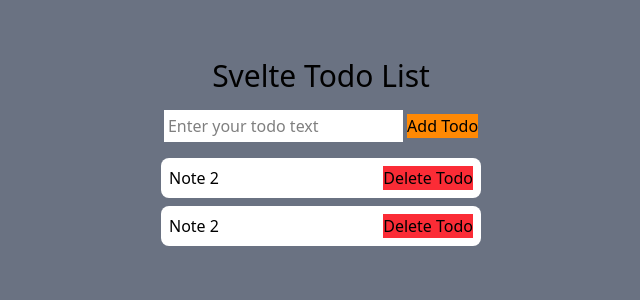
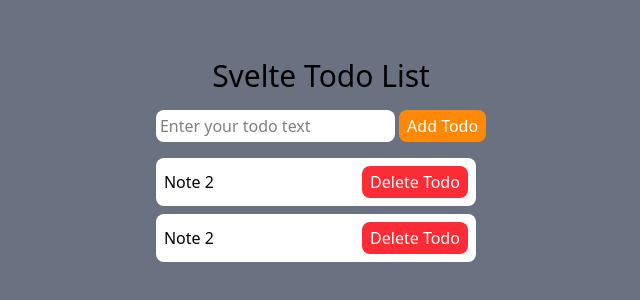
Before and after one commit to mrdsx/todo-list-projects, a Svelte app in the folder svelte-todo-list/: page / in a window 1280 px wide. Shown: the part 102-402 px from the top of the page, without its empty margins (319-959 px from the left). Built offline with nearby package versions, Linux system fonts and the light colour scheme.

Commit message:
add styles for inputs and buttons in app.css

```diff
--- a/svelte-todo-list/src/app.css
+++ b/svelte-todo-list/src/app.css
@@ -4,8 +4,16 @@
   *,
   *::before,
   *::after {
-    margin: 0;
-    padding: 0;
-    box-sizing: border-box;
+    @apply m-0 box-border p-0;
+  }
+
+  input,
+  button {
+    @apply rounded-lg p-1;
+  }
+
+  input[type="button"],
+  button {
+    @apply cursor-pointer px-2 text-white;
   }
 }
```
